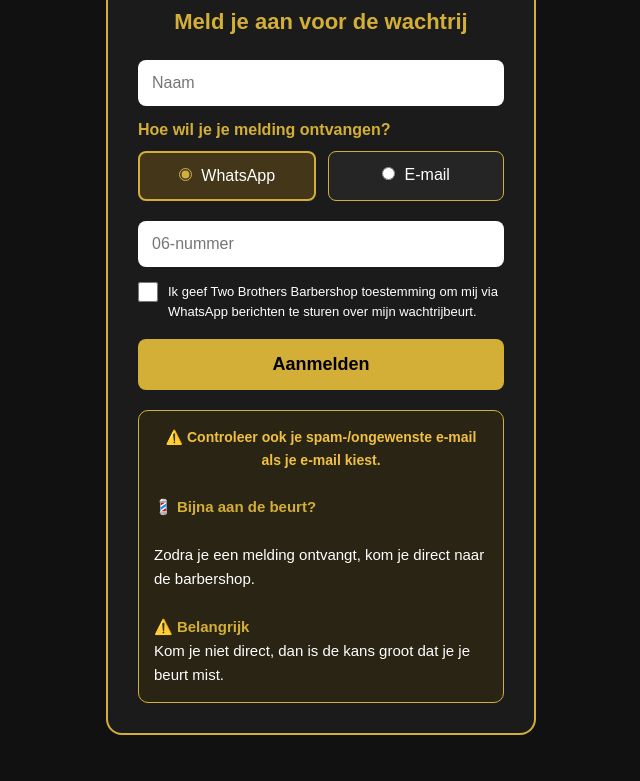
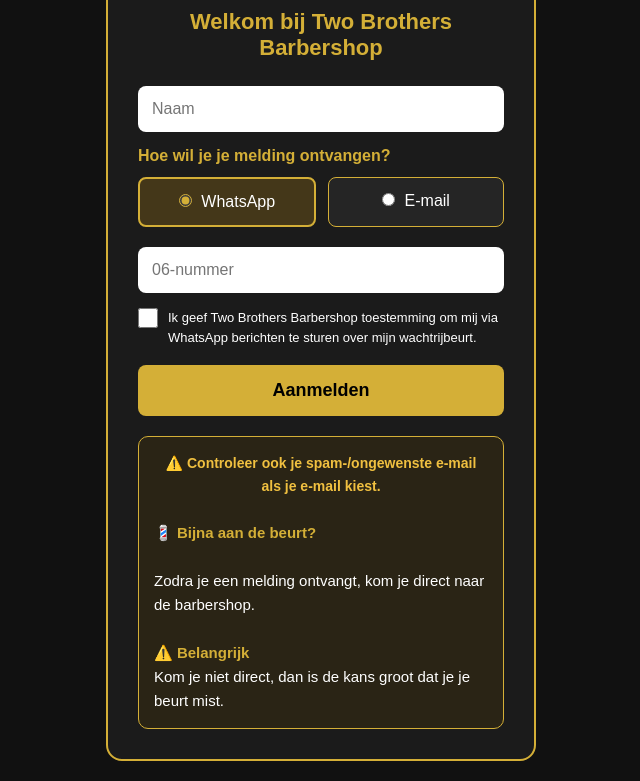
Before and after one commit to Twobrothers1/twobrothers-wachtrij, a plain HTML site: page aanmelden.html in a window 1280 px wide. Shown: the part 103-884 px from the top of the page, without its empty margins (319-959 px from the left). Before the commit the page ends 858 px from the top, so only its background shows below. Drawn offline with Linux system fonts and the light colour scheme.

Commit message:
Update header text in aanmelden.html

```diff
--- a/aanmelden.html
+++ b/aanmelden.html
@@ -170,7 +170,7 @@ button:disabled {
   "
   alt="Two Brothers">
 
-<h1>Meld je aan voor de wachtrij</h1>
+<h1>Welkom bij Two Brothers Barbershop</h1>
 
 <input
   id="naam"
```
